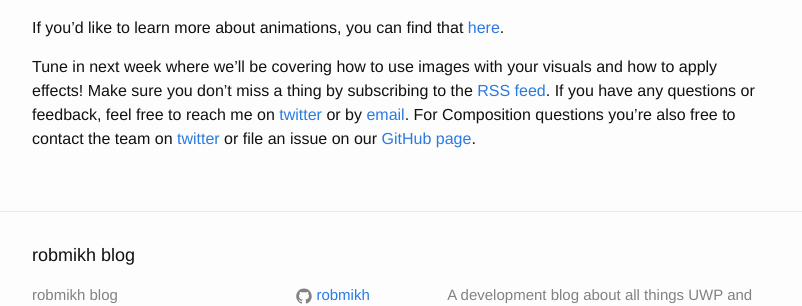
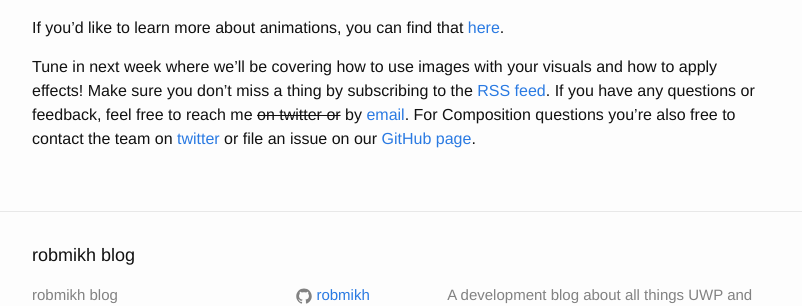
Before and after one commit to robmikh/robmikh.github.io, a Jekyll site: the page built from _posts/2016-04-13-introduction-to-composition.markdown, in a window 1280 px wide and 900 px high, scrolled down 4998 px. Shown: the part 511-817 px from the top of the window, without its empty margins (238-1040 px from the left). Built offline with Jekyll 4.4.1, drawn with Linux system fonts in a browser that asks for light colours; some of the changed lines change nothing that is shown.

Commit message:
straggler

```diff
--- a/_posts/2016-04-13-introduction-to-composition.markdown
+++ b/_posts/2016-04-13-introduction-to-composition.markdown
@@ -143,4 +143,4 @@
 
 If you'd like to learn more about animations, you can find that [here](https://msdn.microsoft.com/en-us/windows/uwp/graphics/composition-animation).
 
-Tune in next week where we'll be covering how to use images with your visuals and how to apply effects! Make sure you don't miss a thing by subscribing to the [RSS feed](/feed.xml). If you have any questions or feedback, feel free to reach me on [twitter](https://www.twitter.com/robmikh) or by [email](mailto:robmikh@robmikh.com). For Composition questions you're also free to contact the team on [twitter](https://www.twitter.com/WindowsUI) or file an issue on our [GitHub page](https://github.com/Microsoft/WindowsUIDevLabs).
+Tune in next week where we'll be covering how to use images with your visuals and how to apply effects! Make sure you don't miss a thing by subscribing to the [RSS feed](/feed.xml). If you have any questions or feedback, feel free to reach me ~~on twitter or~~ by [email](mailto:robmikh@robmikh.com). For Composition questions you're also free to contact the team on [twitter](https://www.twitter.com/WindowsUI) or file an issue on our [GitHub page](https://github.com/Microsoft/WindowsUIDevLabs).
```
